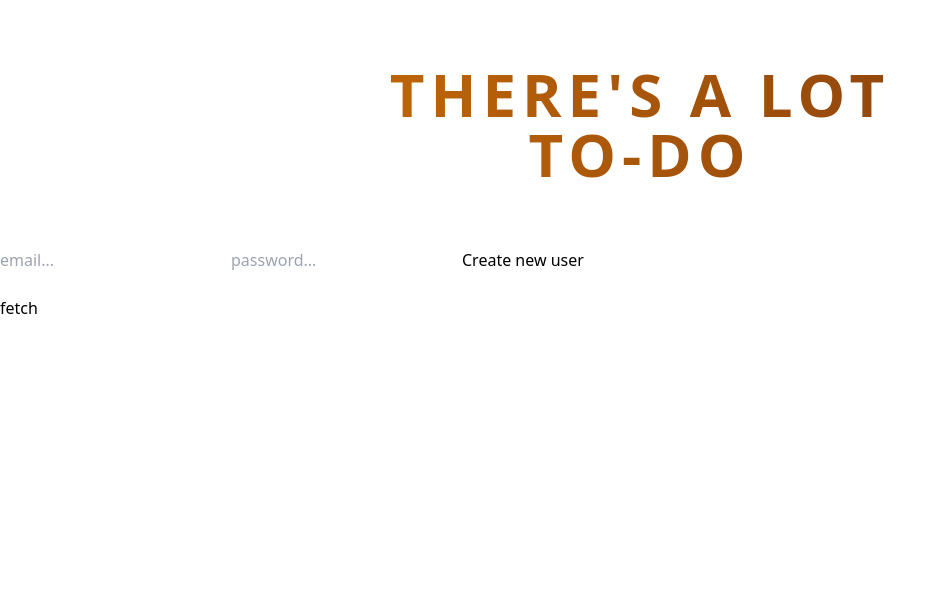
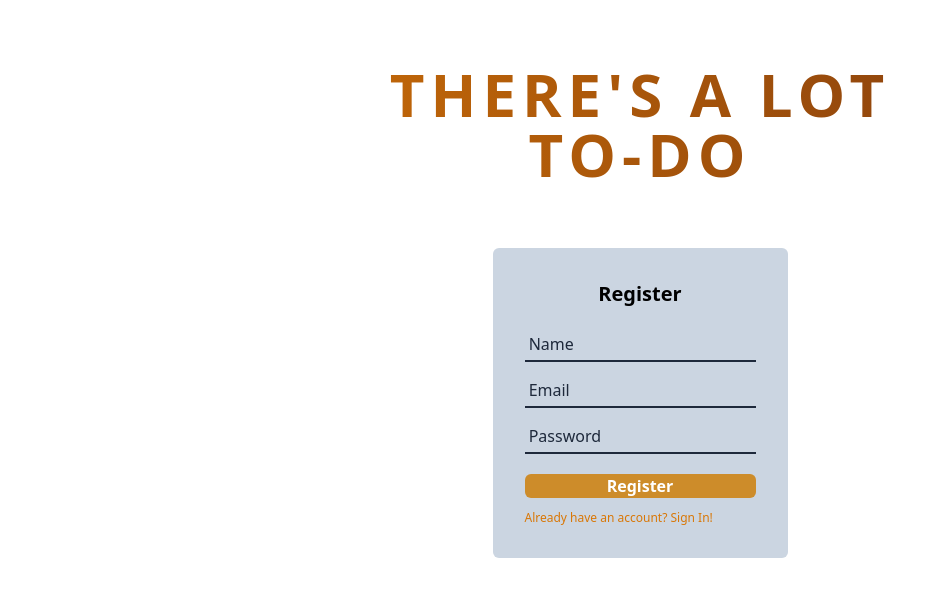
Before and after one commit to Eoligan/Project2_todo_app, a Vue app: page /register in a window 1280 px wide. Shown: the top 596 px of the page, without its empty margins (0-946 px from the left). Built offline with nearby package versions, Linux system fonts and the light colour scheme.

Commit message:
added register and router updated

```diff
--- a/src/App.vue
+++ b/src/App.vue
@@ -4,7 +4,7 @@ import LandingView from "@/views/LandingView.vue"
 </script>
 
 <template>
-  <LandingView></LandingView>
+  <RouterView> </RouterView>
 </template>
 
 <style scoped></style>
--- a/src/components/HelloWorld.vue
+++ /dev/null
@@ -1,44 +0,0 @@
-<script setup>
-defineProps({
-  msg: {
-    type: String,
-    required: true
-  }
-})
-</script>
-
-<template>
-  <div class="greetings">
-    <h1 class="green">{{ msg }}</h1>
-    <h3>
-      You’ve successfully created a project with
-      <a href="https://vitejs.dev/" target="_blank" rel="noopener">Vite</a> +
-      <a href="https://vuejs.org/" target="_blank" rel="noopener">Vue 3</a>.
-    </h3>
-  </div>
-</template>
-
-<style scoped>
-h1 {
-  font-weight: 500;
-  font-size: 2.6rem;
-  position: relative;
-  top: -10px;
-}
-
-h3 {
-  font-size: 1.2rem;
-}
-
-.greetings h1,
-.greetings h3 {
-  text-align: center;
-}
-
-@media (min-width: 1024px) {
-  .greetings h1,
-  .greetings h3 {
-    text-align: left;
-  }
-}
-</style>
--- a/src/components/LoginBox.vue
+++ b/src/components/LoginBox.vue
@@ -1,46 +1,25 @@
 <script setup>
 import { useUserStore } from "@/stores/user"
-import { useTaskStore } from "@/stores/task"
 import { ref } from "vue"
 
 const userStore = useUserStore()
-const taskStore = useTaskStore()
 
 const email = ref("")
 const password = ref("")
-
-// const handleLogin = async () => {
-//   try {
-//     const { data, error } = await supabase.auth.signInWithPassword({
-//       email: form.email,
-//       password: form.password,
-//     })
-//     if (error) throw error
-//     alert("Check your email for the login link!")
-//   } catch (error) {
-//     if (error instanceof Error) {
-//       alert(error.message)
-//     }
-//   }
-// }
 </script>
 
 <template>
-  <!-- <section class="grid place-items-center">
-    <form
-      @submit.prevent="handleLogin"
-      class="rounded-md bg-slate-300 px-8 pb-8 pt-4"
-    >
+  <section class="grid place-items-center">
+    <form class="rounded-md bg-slate-300 px-8 pb-8 pt-4">
       <h2 class="m-4 text-center text-xl font-bold">Login</h2>
       <div class="flex flex-col">
-
         <input
           placeholder=" Email"
           class="my-2 border-b-2 border-slate-800 bg-slate-300 pb-1 placeholder:text-slate-800"
           id="email"
           name="email"
           type="text"
-          v-model="form.email"
+          v-model="email"
         />
         <input
           placeholder=" Password"
@@ -48,29 +27,20 @@ const password = ref("")
           id="pass"
           name="pass"
           type="password"
-          v-model="form.password"
+          v-model="password"
+          autocomplete="current-password"
         />
 
-        <button class="mt-3 rounded-md bg-brand font-bold text-white">
+        <button
+          @click="userStore.handleLogin(email, password)"
+          class="mt-3 rounded-md bg-brand font-bold text-white"
+        >
           Login
         </button>
-        <a class="mt-3 text-xs text-amber-600"
-          >Don't have an account? Sign up</a
-        >
+        <RouterLink to="register" class="mt-3 text-xs text-amber-600">
+          Don't have an account? Sign Up!
+        </RouterLink>
       </div>
     </form>
-  </section> -->
-  <input placeholder="email..." v-model="email" />
-  <input placeholder="password..." v-model="password" />
-  <button @click="userStore.createNewUser(email, password)">
-    Create new user
-  </button>
-
-  <br /><br />
-  <button @click="taskStore.fetchTasks">fetch</button>
-  <ul>
-    <li v-for="task in taskStore.tasks">
-      {{ task.title }}
-    </li>
-  </ul>
+  </section>
 </template>
--- /dev/null
+++ b/src/components/RegisterBox.vue
@@ -0,0 +1,70 @@
+<script setup>
+import { useUserStore } from "@/stores/user"
+import { useTaskStore } from "@/stores/task"
+import { ref } from "vue"
+
+const userStore = useUserStore()
+const taskStore = useTaskStore()
+
+const name = ref("")
+const email = ref("")
+const password = ref("")
+</script>
+
+<template>
+  <section class="grid place-items-center">
+    <form class="rounded-md bg-slate-300 px-8 pb-8 pt-4">
+      <h2 class="m-4 text-center text-xl font-bold">Register</h2>
+      <div class="flex flex-col">
+        <input
+          placeholder=" Name"
+          class="my-2 border-b-2 border-slate-800 bg-slate-300 pb-1 placeholder:text-slate-800"
+          id="name"
+          name="name"
+          type="text"
+          v-model="name"
+        />
+        <input
+          placeholder=" Email"
+          class="my-2 border-b-2 border-slate-800 bg-slate-300 pb-1 placeholder:text-slate-800"
+          id="email"
+          name="email"
+          type="email"
+          v-model="email"
+        />
+        <input
+          placeholder=" Password"
+          class="my-2 border-b-2 border-slate-800 bg-slate-300 pb-1 placeholder:text-slate-800"
+          id="pass"
+          name="pass"
+          type="password"
+          v-model="password"
+          autocomplete="new-password"
+        />
+
+        <button
+          @click="userStore.createNewUser(email, password)"
+          class="mt-3 rounded-md bg-brand font-bold text-white"
+        >
+          Register
+        </button>
+        <RouterLink to="login" class="mt-3 text-xs text-amber-600">
+          Already have an account? Sign In!
+        </RouterLink>
+      </div>
+    </form>
+  </section>
+  <!-- <input placeholder="email..." v-model="email" />
+  <input placeholder="password..." v-model="password" />
+  <button @click="userStore.createNewUser(email, password)">
+    Create new user
+  </button> -->
+
+  <!-- <br /><br />
+  <button @click="taskStore.fetchTasks">fetch</button>
+  <ul>
+    <li v-for="task in taskStore.tasks">
+      {{ task.title }}
+    </li>
+  </ul> -->
+</template>
--- a/src/lib/supabase.js
+++ b/src/lib/supabase.js
@@ -1,7 +1,7 @@
 import { createClient } from "@supabase/supabase-js"
 
-const supabaseUrl = "https://knhqtxitxlmwtpgijmvj.supabase.co"
+const supabaseUrl = "https://hmevyfznbwwyxinwyiur.supabase.co"
 const supabaseAnonKey =
-  "eyJhbGciOiJIUzI1NiIsInR5cCI6IkpXVCJ9.eyJpc3MiOiJzdXBhYmFzZSIsInJlZiI6ImtuaHF0eGl0eGxtd3RwZ2lqbXZqIiwicm9sZSI6ImFub24iLCJpYXQiOjE2OTE0Nzc4MDUsImV4cCI6MjAwNzA1MzgwNX0.I1Qw6TYrHRWGo63DxEDPubD_xaTJ7Do-nYpkykifPVA"
+  "eyJhbGciOiJIUzI1NiIsInR5cCI6IkpXVCJ9.eyJpc3MiOiJzdXBhYmFzZSIsInJlZiI6ImhtZXZ5ZnpuYnd3eXhpbnd5aXVyIiwicm9sZSI6ImFub24iLCJpYXQiOjE2OTE1OTUxOTcsImV4cCI6MjAwNzE3MTE5N30.SCVF0KL3g4W5BPa_0uRRlPxdi2fCrgQ-ot7Aupff3RI"
 
 export default createClient(supabaseUrl, supabaseAnonKey)
--- a/src/router/index.js
+++ b/src/router/index.js
@@ -1,22 +1,35 @@
 import { createRouter, createWebHistory } from "vue-router"
 import LandingView from "@/views/LandingView.vue"
+import LoginBox from "@/components/LoginBox.vue"
+import RegisterBox from "@/components/RegisterBox.vue"
+import DashboardView from "@/views/DashboardView.vue"
 
 const router = createRouter({
-  history: createWebHistory(import.meta.env.BASE_URL),
+  history: createWebHistory(),
   routes: [
     {
       path: "/",
       name: "landing",
       component: LandingView,
+      redirect: "/login",
+      children: [
+        {
+          path: "login",
+          name: "login",
+          component: LoginBox,
+        },
+        {
+          path: "register",
+          name: "register",
+          component: RegisterBox,
+        },
+      ],
     },
-    // {
-    //   path: '/about',
-    //   name: 'about',
-    //   // route level code-splitting
-    //   // this generates a separate chunk (About.[hash].js) for this route
-    //   // which is lazy-loaded when the route is visited.
-    //   component: () => import('../views/AboutView.vue')
-    // }
+    {
+      path: "/dashboard",
+      name: "dashboard",
+      component: DashboardView,
+    },
   ],
 })
 
--- a/src/stores/user.js
+++ b/src/stores/user.js
@@ -9,13 +9,38 @@ export const useUserStore = defineStore("userStore", () => {
     const { data, error } = await supabase.auth.signUp({
       email: email,
       password: password,
+      // options: {
+      //   data: {
+      //     name: name,
+      //   },
+      // },
     })
-
     if (error) console.log("Error: ", error)
     else {
-      "Data: ", console.log(data)
+      console.log("Data: ", data)
       user.value = data
     }
   }
-  return { user, createNewUser }
+
+  const handleLogin = async (email, password) => {
+    try {
+      const { data, error } = await supabase.auth.signInWithPassword({
+        email: email,
+        password: password,
+      })
+      if (error) {
+        console.log("Error: ", error)
+        // throw error
+      } else {
+        console.log("Data: ", data)
+      }
+      // alert("Check your email for the login link!")
+    } catch (error) {
+      if (error instanceof Error) {
+        alert(error.message)
+      }
+    }
+  }
+
+  return { user, createNewUser, handleLogin }
 })
--- /dev/null
+++ b/src/views/DashboardView.vue
@@ -0,0 +1,5 @@
+<script setup></script>
+
+<template>
+  <p class="bg-red">caracolaA!!</p>
+</template>
--- a/src/views/LandingView.vue
+++ b/src/views/LandingView.vue
@@ -1,6 +1,6 @@
 <script setup>
-import LoginBox from '@/components/LoginBox.vue';
-
+import LoginBox from "@/components/LoginBox.vue"
+import RegisterBox from "../components/RegisterBox.vue"
 </script>
 
 <template>
@@ -13,6 +13,6 @@ import LoginBox from '@/components/LoginBox.vue';
     </h1>
   </header>
   <main>
-    <LoginBox></LoginBox>
+    <RouterView> </RouterView>
   </main>
 </template>
```
